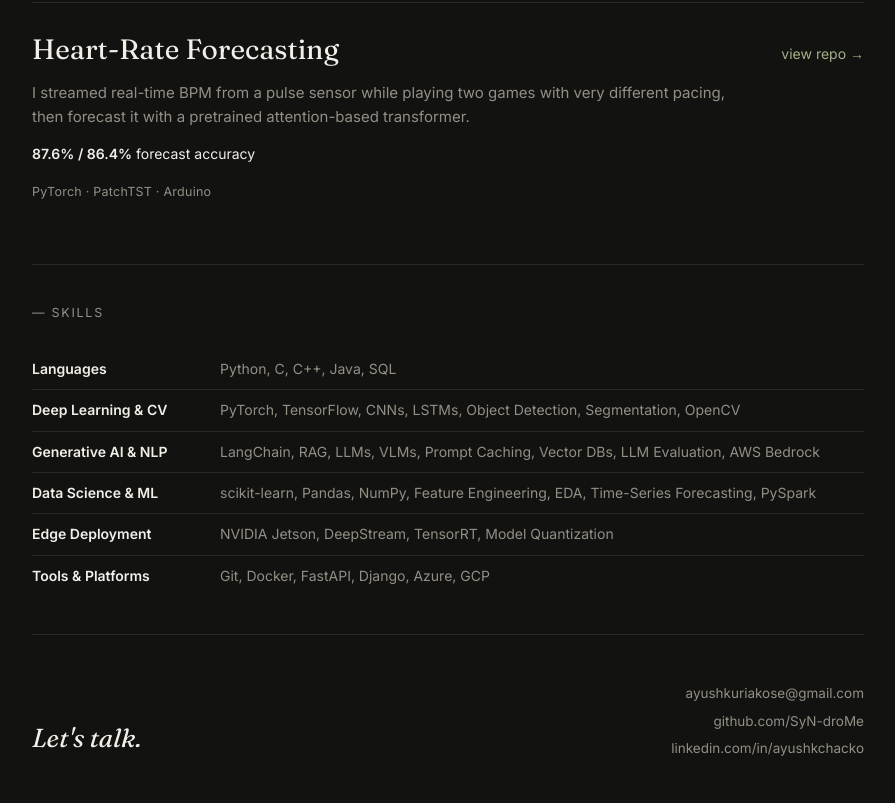
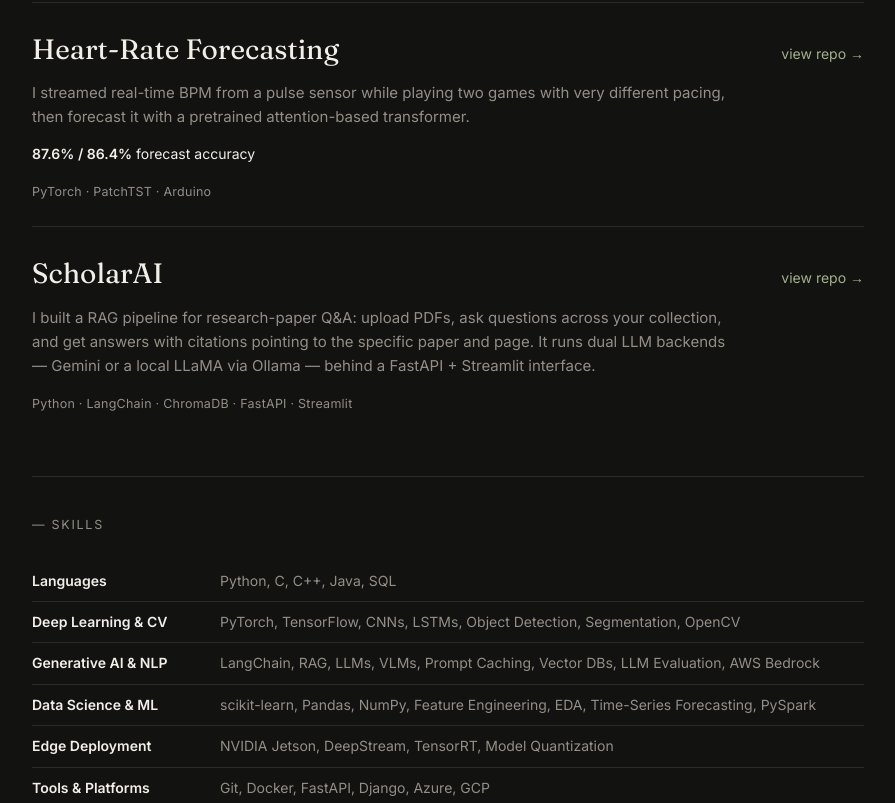
Before and after one commit to SyN-droMe/syn-drome.github.io, a plain HTML site: page index.html in a window 1280 px wide. Shown: the part 1977-2780 px from the top of the page, without its empty margins (192-1087 px from the left). Drawn offline with Linux system fonts and the light colour scheme; a web font is replaced by a local one.

Commit message:
Add ScholarAI to selected work

```diff
--- a/index.html
+++ b/index.html
@@ -208,6 +208,15 @@
       </div>
       <div class="stack">PyTorch &middot; PatchTST &middot; Arduino</div>
     </div>
+
+    <div class="proj">
+      <div class="proj-head">
+        <h3>ScholarAI</h3>
+        <a class="arrow" href="https://github.com/SyN-droMe/ScholarAI" target="_blank">view repo &rarr;</a>
+      </div>
+      <p>I built a RAG pipeline for research-paper Q&A: upload PDFs, ask questions across your collection, and get answers with citations pointing to the specific paper and page. It runs dual LLM backends &mdash; Gemini or a local LLaMA via Ollama &mdash; behind a FastAPI + Streamlit interface.</p>
+      <div class="stack">Python &middot; LangChain &middot; ChromaDB &middot; FastAPI &middot; Streamlit</div>
+    </div>
   </section>
 
   <section id="skills">
```
